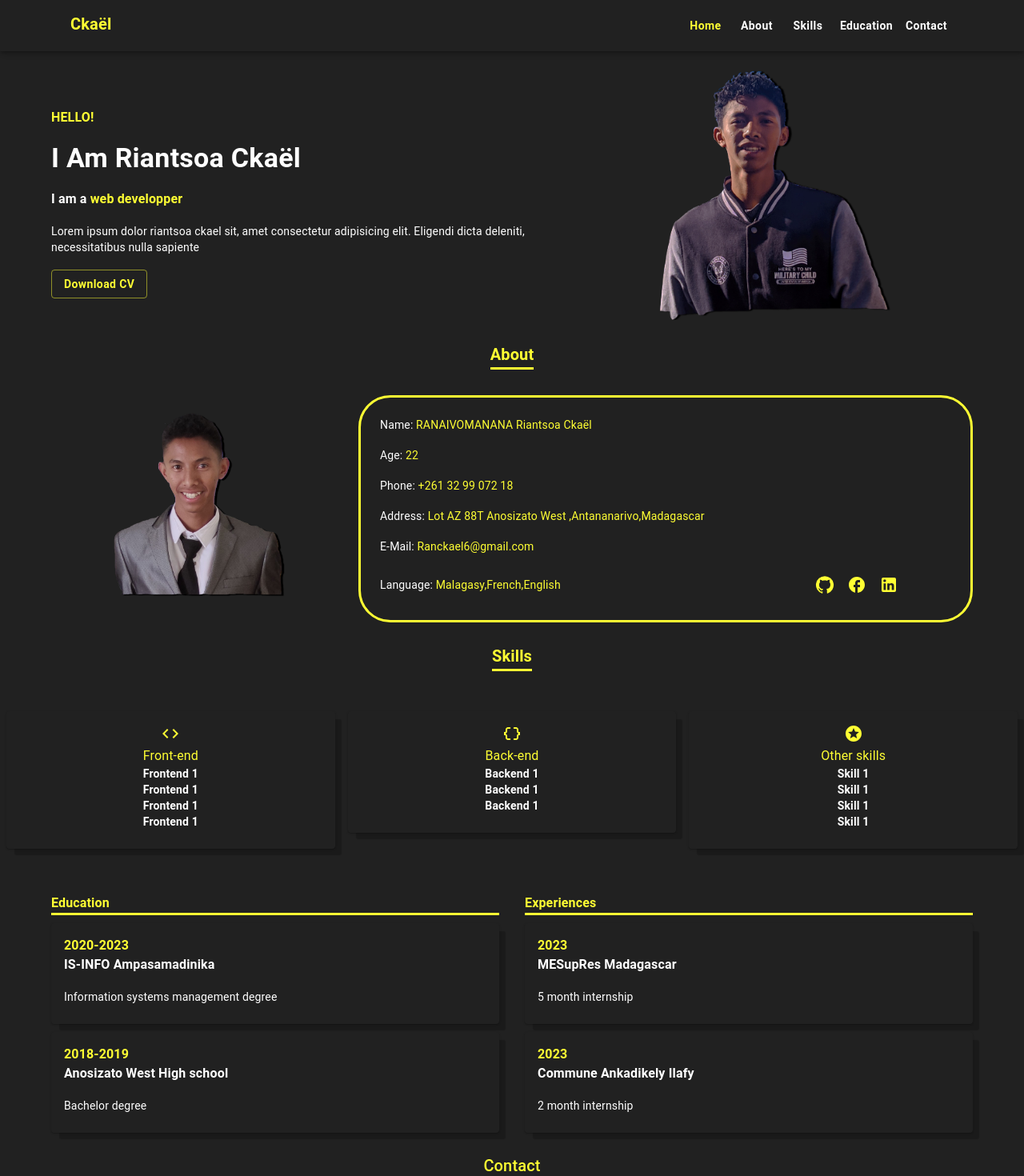
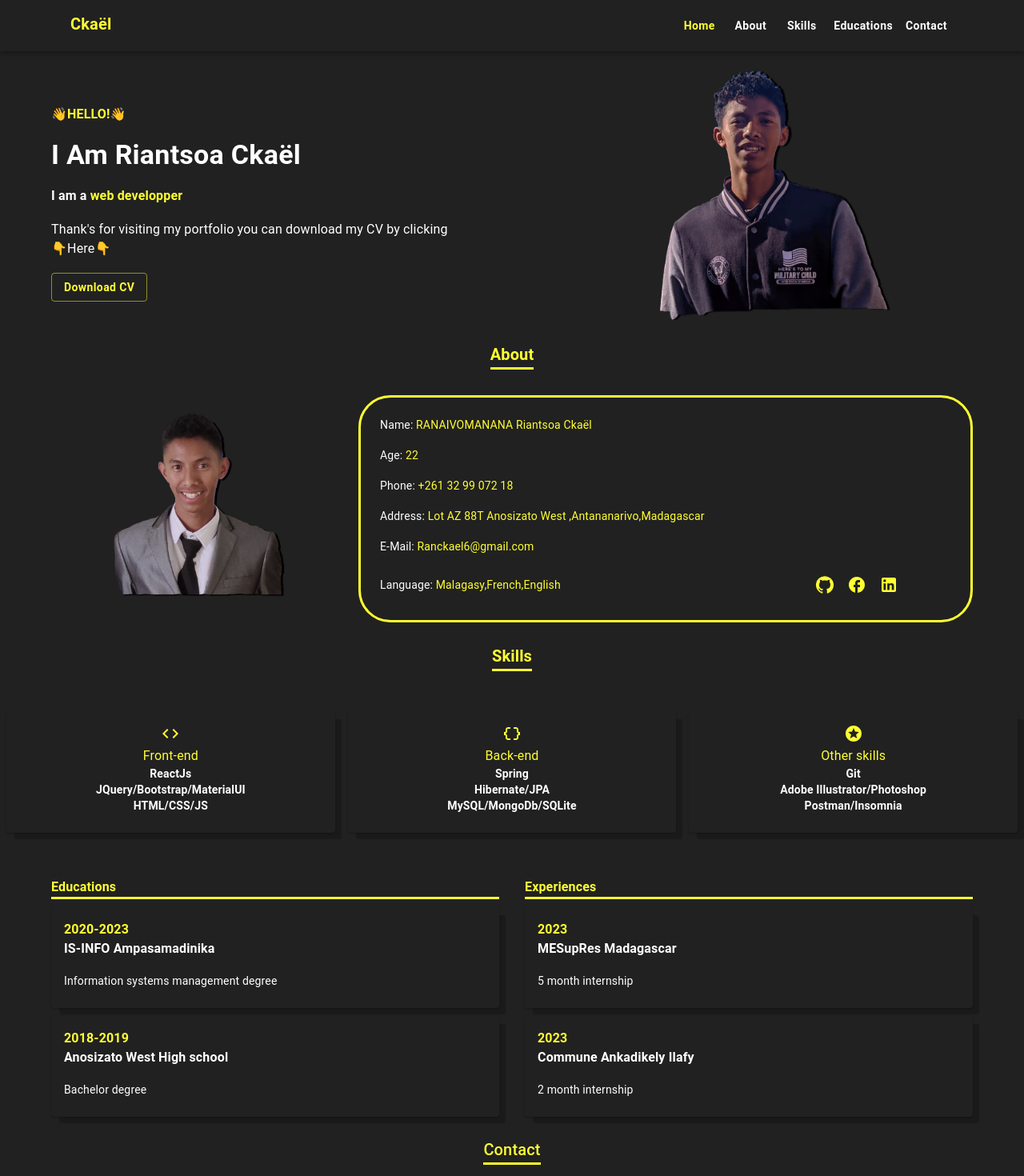
Before and after one commit to ckael/ckael-portfolio, a React (Vite) app: page / in a window 1280 px wide. Shown: the top 1470 px of the page at 80% size. Built offline with nearby package versions, Linux system fonts and the light colour scheme.

Commit message:
Finalisation portfolio

```diff
--- a/index.html
+++ b/index.html
@@ -2,7 +2,7 @@
 <html lang="en">
   <head>
     <meta charset="UTF-8" />
-    <link rel="icon" type="image/png" href="/img/Calque.png">
+    <link rel="icon" type="image/png" href="/img/LOGO.png">
     <meta name="viewport" content="width=device-width, initial-scale=1.0" />
 
     <title>Riantsoa Ckaël</title>
--- a/src/About.jsx
+++ b/src/About.jsx
@@ -21,9 +21,9 @@ const About = () => {
                         </Grid>
                         <Grid item lg={3} md={3} sm={12} xs={12}>
                             <ButtonGroup >
-                                <IconButton color="primary"><GitHub /></IconButton>
-                                <IconButton color="primary"><FacebookRounded /></IconButton>
-                                <IconButton color="primary"><LinkedIn /></IconButton>
+                                <IconButton color="primary" href="https://github.com/ckael"><GitHub /></IconButton>
+                                <IconButton color="primary" href=""><FacebookRounded /></IconButton>
+                                <IconButton color="primary" href="https://www.linkedin.com/in/riantsoa-ckael-ranaivomanana-7706892a8/"><LinkedIn /></IconButton>
                             </ButtonGroup>
                         </Grid>
                     </Grid>
--- a/src/Contact.jsx
+++ b/src/Contact.jsx
@@ -26,6 +26,8 @@ const Contact = () => {
                 </form>
             </Grid>
         </Grid>
+        <Typography variant="body2" color="secondary" align="center"> Copyright © 2024 All rights reserved by<Button  variant="text" size="large" color="primary" className="Link" href="https://www.linkedin.com/in/riantsoa-ckael-ranaivomanana-7706892a8/" >Riantsoa Ckael</Button></Typography>
+
     </div >);
 }
 
--- a/src/Education.jsx
+++ b/src/Education.jsx
@@ -5,7 +5,7 @@ const Education = () => {
         <Container>
                 <Grid container columnSpacing={4} rowSpacing={4} marginTop={2} >
                     <Grid item lg={6} md={6} sm={12} xs={12}>
-                        <Typography color="primary" variant="body1" className="Title"><strong>Education</strong></Typography>
+                        <Typography color="primary" variant="body1" className="Title"><strong>Educations</strong></Typography>
                         <Card className="myCard" >
                             <CardContent>
                                 <Typography variant="body1" color="primary"><strong>2020-2023</strong></Typography>
--- a/src/Home.jsx
+++ b/src/Home.jsx
@@ -7,7 +7,7 @@ const Home = () => {
             <Container >
                 <Grid  container alignItems="center">
                     <Grid item lg={7} sm={12} md={7} marginTop={5}>
-                        <Typography  color="primary" variant="body1"><strong>HELLO!</strong></Typography><br />
+                        <Typography  color="primary" variant="body1"><strong>👋HELLO!👋</strong></Typography><br />
                         <Typography color="secondary" variant="h4"><strong>I Am Riantsoa Ckaël</strong></Typography><br />
                         <Typography color="secondary"  variant="body1">
                             <strong>I am a</strong> <Typography className="text"  color="primary" variant="body1">
@@ -16,7 +16,7 @@ const Home = () => {
                         </Typography>
 
                          <br />
-                        <Typography variant="body2" color="secondary">Lorem ipsum dolor riantsoa ckael sit, amet consectetur adipisicing elit. Eligendi dicta deleniti, necessitatibus nulla sapiente </Typography>  <br />
+                        <Typography variant="body1" color="secondary">Thank's for visiting my portfolio you can download my CV by clicking  <br />👇Here👇</Typography>  <br />
                         <Button className="Link" variant="outlined" color="primary"> <strong>Download CV</strong></Button>
                     </Grid>
                     <Grid item lg={5} sm={12} md={5} marginTop={3}>
--- a/src/Navbar.jsx
+++ b/src/Navbar.jsx
@@ -15,7 +15,7 @@ const Navbar = () => {
                                             <Button className="Link"  color="primary" href="#home" variant="text"><strong>Home</strong></Button>
                                             <Button className="Link"  color="secondary" href="#about" variant="text"><strong>About</strong></Button>
                                             <Button className="Link" color="secondary" href="#skills" variant="text"><strong>Skills</strong></Button>
-                                            <Button className="Link" color="secondary" href="#education" variant="text"><strong>Education</strong></Button>
+                                            <Button className="Link" color="secondary" href="#education" variant="text"><strong>Educations</strong></Button>
                                             <Button className="Link" color="secondary" href="#contact" variant="text"><strong>Contact</strong></Button>
                                     </Grid>
                                 </Grid>
--- a/src/Skills.jsx
+++ b/src/Skills.jsx
@@ -10,10 +10,10 @@ const Skills = () => {
                     <CardContent>
                         <Code color="primary"/>
                         <Typography variant="body1" color="primary">Front-end</Typography>
-                        <Typography color="secondary" variant="body2"><strong>Frontend 1</strong></Typography>
-                        <Typography color="secondary" variant="body2"><strong>Frontend 1</strong></Typography>
-                        <Typography color="secondary" variant="body2"><strong>Frontend 1</strong></Typography>
-                        <Typography color="secondary" variant="body2"><strong>Frontend 1</strong></Typography>
+                        <Typography color="secondary" variant="body2"><strong>ReactJs</strong></Typography>
+                        <Typography color="secondary" variant="body2"><strong>JQuery/Bootstrap/MaterialUI</strong></Typography>
+                        <Typography color="secondary" variant="body2"><strong>HTML/CSS/JS</strong></Typography>
+
                     </CardContent>
                 </Card>
             </Grid>
@@ -22,9 +22,9 @@ const Skills = () => {
                     <CardContent>
                         <DataObject color="primary"/>
                         <Typography variant="body1" color="primary">Back-end</Typography>
-                        <Typography color="secondary" variant="body2"><strong>Backend 1</strong></Typography>
-                        <Typography color="secondary" variant="body2"><strong>Backend 1</strong></Typography>
-                        <Typography color="secondary" variant="body2"><strong>Backend 1</strong></Typography>
+                        <Typography color="secondary" variant="body2"><strong>Spring </strong></Typography>
+                        <Typography color="secondary" variant="body2"><strong>Hibernate/JPA</strong></Typography>
+                        <Typography color="secondary" variant="body2"><strong>MySQL/MongoDb/SQLite</strong></Typography>
 
                     </CardContent>
                 </Card>
@@ -34,10 +34,10 @@ const Skills = () => {
                     <CardContent >
                         <Stars color="primary"/>
                         <Typography variant="body1" color="primary">Other skills</Typography>
-                        <Typography color="secondary" variant="body2"><strong>Skill 1</strong></Typography>
-                        <Typography color="secondary" variant="body2"><strong>Skill 1</strong></Typography>
-                        <Typography color="secondary" variant="body2"><strong>Skill 1</strong></Typography>
-                        <Typography color="secondary" variant="body2"><strong>Skill 1</strong></Typography>
+                        <Typography color="secondary" variant="body2"><strong>Git</strong></Typography>
+                        <Typography color="secondary" variant="body2"><strong>Adobe Illustrator/Photoshop</strong></Typography>
+                        <Typography color="secondary" variant="body2"><strong>Postman/Insomnia</strong></Typography>
+
 
                     </CardContent>
                 </Card>
```
Also changed, not shown: public/img/LOGO.png (added).
